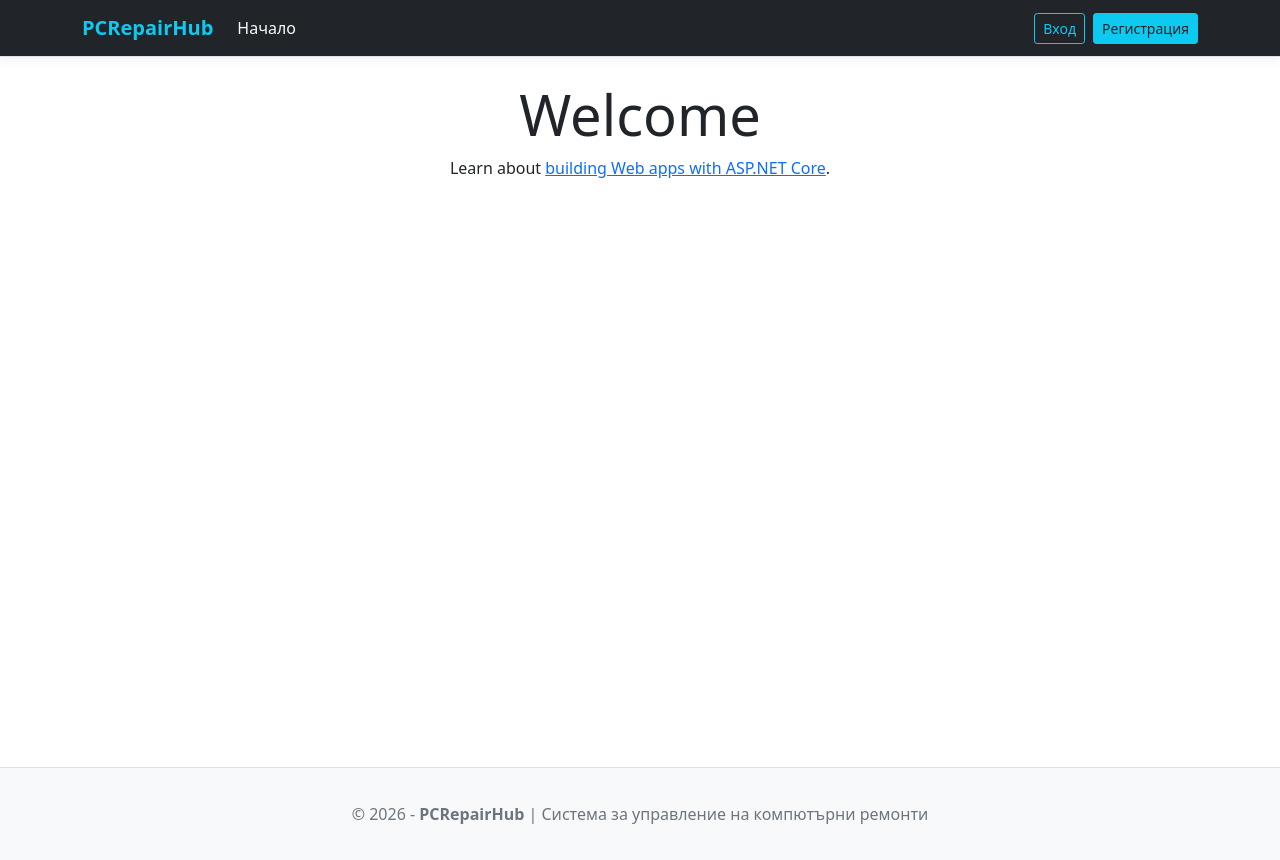
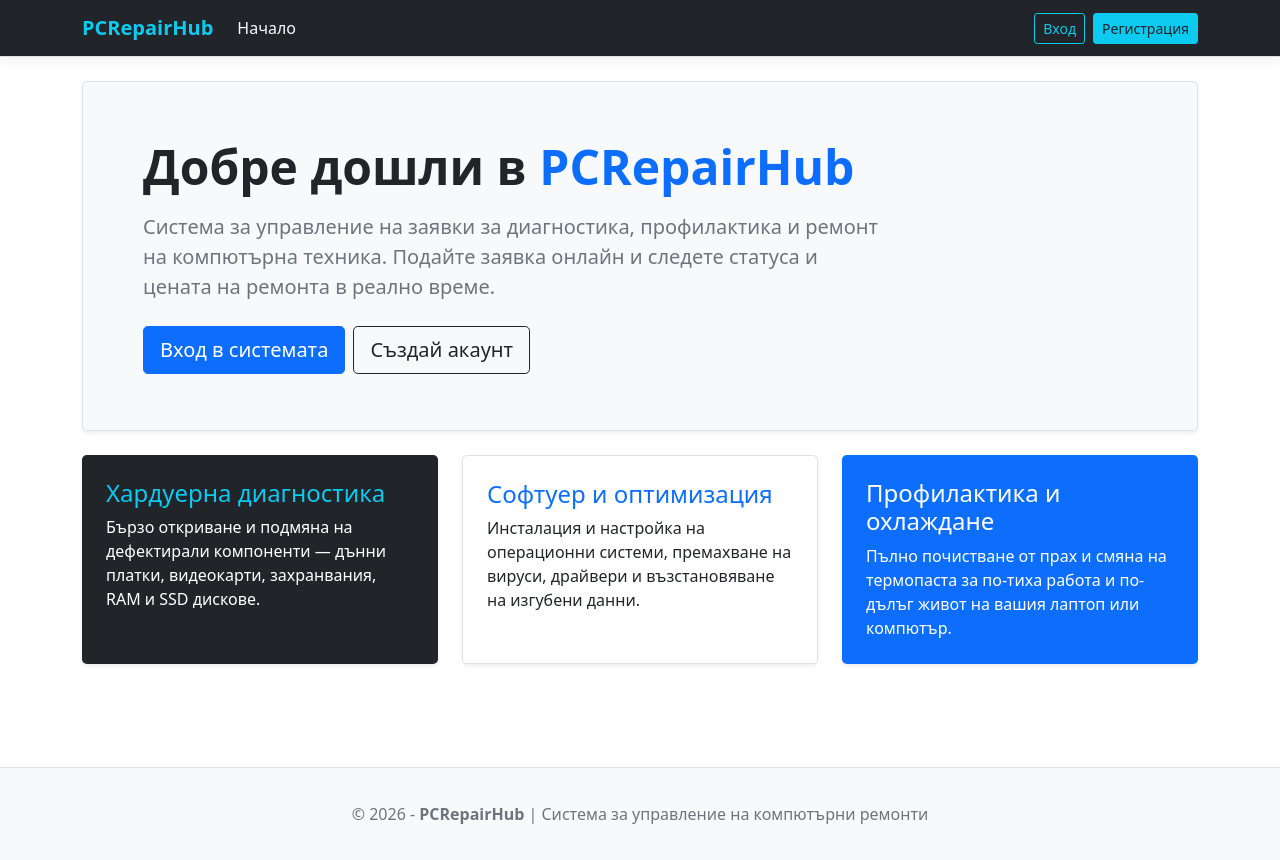
Before and after one commit to IrinaPetkova2707/PCRepairHub, an ASP.NET Core app: page / in a window 1280 px wide. Run offline with ASP.NET Core 8, Linux system fonts and the light colour scheme; style sheets or scripts are compiled from the project's sources.

Commit message:
Fix EstimatedPrice display check and finalize Home landing page

```diff
--- a/WebApplication/Views/Home/Index.cshtml
+++ b/WebApplication/Views/Home/Index.cshtml
@@ -1,8 +1,59 @@
 @{
-    ViewData["Title"] = "Home Page";
+    ViewData["Title"] = "Начало";
 }
 
-<div class="text-center">
-    <h1 class="display-4">Welcome</h1>
-    <p>Learn about <a href="https://learn.microsoft.com/aspnet/core">building Web apps with ASP.NET Core</a>.</p>
+<div class="p-5 mb-4 bg-light rounded-3 border shadow-sm">
+    <div class="container-fluid py-2">
+        <h1 class="display-5 fw-bold text-dark">Добре дошли в <span class="text-primary">PCRepairHub</span></h1>
+        <p class="col-md-9 fs-5 text-muted mt-3">
+            Система за управление на заявки за диагностика, профилактика и ремонт на компютърна техника.
+            Подайте заявка онлайн и следете статуса и цената на ремонта в реално време.
+        </p>
+
+        @if (User.Identity != null && User.Identity.IsAuthenticated)
+        {
+            <div class="d-flex flex-wrap gap-2 mt-4">
+                <a asp-controller="RepairTickets" asp-action="Index" class="btn btn-primary btn-lg">
+                    @(User.IsInRole("Admin") ? "Управление на всички заявки" : "Моите заявки за ремонт")
+                </a>
+                <a asp-controller="RepairTickets" asp-action="Create" class="btn btn-success btn-lg">
+                    + Подай нова заявка
+                </a>
+                @if (User.IsInRole("Admin"))
+                {
+                    <a asp-controller="Categories" asp-action="Index" class="btn btn-warning btn-lg text-dark fw-semibold">
+                        Управление на категории
+                    </a>
+                }
+            </div>
+        }
+        else
+        {
+            <div class="d-flex flex-wrap gap-2 mt-4">
+                <a asp-area="Identity" asp-page="/Account/Login" class="btn btn-primary btn-lg">Вход в системата</a>
+                <a asp-area="Identity" asp-page="/Account/Register" class="btn btn-outline-dark btn-lg">Създай акаунт</a>
+            </div>
+        }
+    </div>
 </div>
+
+<div class="row align-items-md-stretch g-4">
+    <div class="col-md-4">
+        <div class="h-100 p-4 text-white bg-dark rounded-3 shadow-sm">
+            <h4 class="text-info">Хардуерна диагностика</h4>
+            <p class="mb-0">Бързо откриване и подмяна на дефектирали компоненти — дънни платки, видеокарти, захранвания, RAM и SSD дискове.</p>
+        </div>
+    </div>
+    <div class="col-md-4">
+        <div class="h-100 p-4 bg-white border rounded-3 shadow-sm">
+            <h4 class="text-primary">Софтуер и оптимизация</h4>
+            <p class="mb-0">Инсталация и настройка на операционни системи, премахване на вируси, драйвери и възстановяване на изгубени данни.</p>
+        </div>
+    </div>
+    <div class="col-md-4">
+        <div class="h-100 p-4 text-white bg-primary rounded-3 shadow-sm">
+            <h4>Профилактика и охлаждане</h4>
+            <p class="mb-0">Пълно почистване от прах и смяна на термопаста за по-тиха работа и по-дълъг живот на вашия лаптоп или компютър.</p>
+        </div>
+    </div>
+</div>
--- a/WebApplication/Views/RepairTickets/Details.cshtml
+++ b/WebApplication/Views/RepairTickets/Details.cshtml
@@ -21,7 +21,7 @@
     <dd class="col-sm-9"><span class="badge bg-info text-dark">@Model.Status</span></dd>
 
     <dt class="col-sm-3">Ориентировъчна цена</dt>
-    <dd class="col-sm-9">@(Model.EstimatedPrice.HasValue ? $"{Model.EstimatedPrice:F2} лв." : "Очаква оценка")</dd>
+    <dd class="col-sm-9">@(Model.EstimatedPrice > 0 ? $"{Model.EstimatedPrice:F2} евро" : "Очаква оценка")</dd>
 
     <dt class="col-sm-3">Дата на подаване</dt>
     <dd class="col-sm-9">@Model.CreatedOn.ToLocalTime().ToString("dd.MM.yyyy HH:mm")</dd>
--- a/WebApplication/Views/RepairTickets/Index.cshtml
+++ b/WebApplication/Views/RepairTickets/Index.cshtml
@@ -35,7 +35,7 @@
                     <td>@item.Client?.Email</td>
                 }
                 <td><span class="badge bg-info text-dark">@item.Status</span></td>
-                <td>@(item.EstimatedPrice.HasValue ? $"{item.EstimatedPrice:F2} лв." : "Очаква оценка")</td>
+                <td>@(item.EstimatedPrice > 0 ? $"{item.EstimatedPrice:F2} евро" : "Очаква оценка")</td>
                 <td>@item.CreatedOn.ToLocalTime().ToString("dd.MM.yyyy HH:mm")</td>
                 <td class="text-end">
                     <a asp-action="Details" asp-route-id="@item.Id" class="btn btn-sm btn-outline-secondary">Детайли</a>
```
Also changed, not shown: WebApplication/wwwroot/css/site.css (line endings or trailing spaces).
